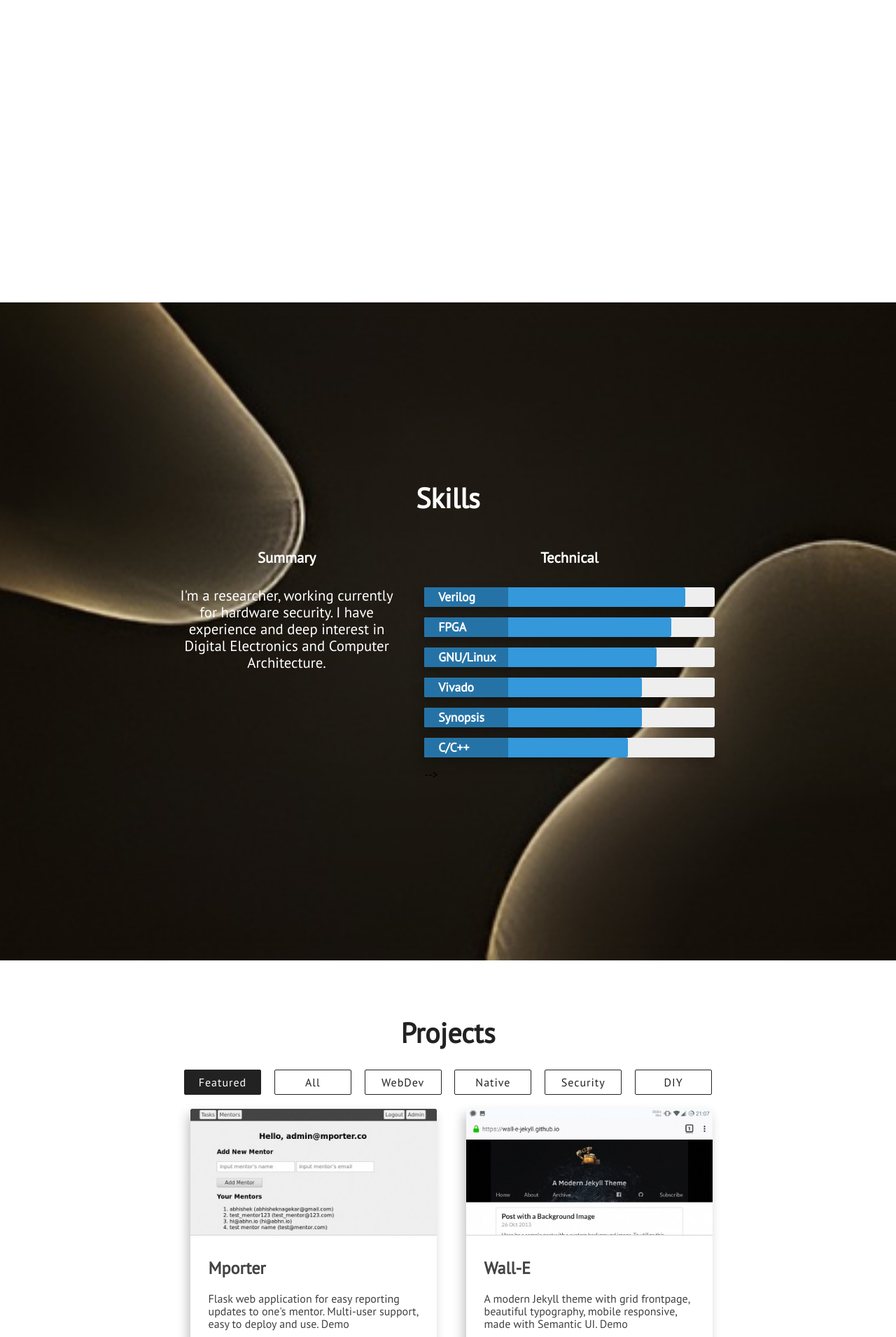
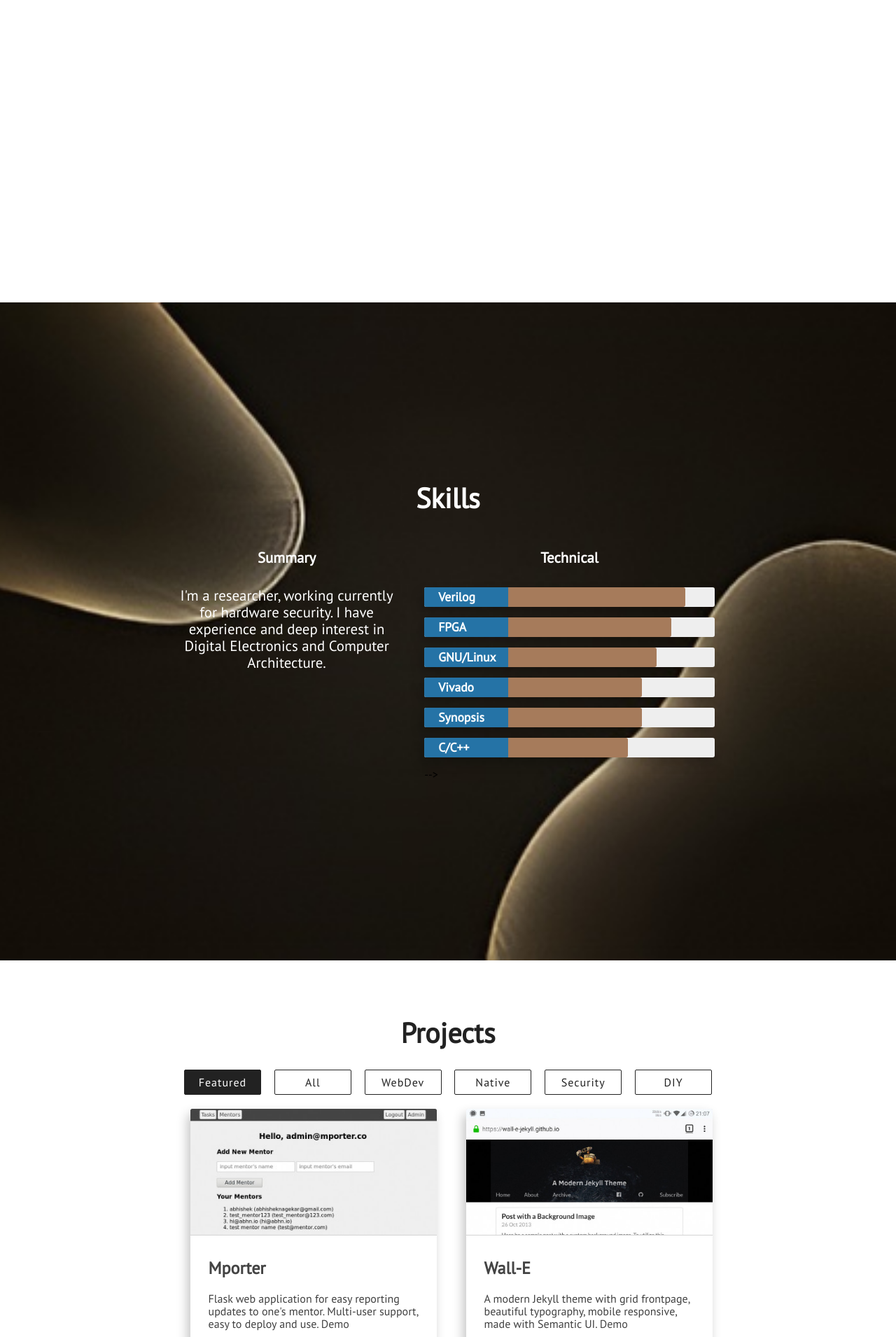
Before and after one commit to Dhruv-Kumar-1/Dhruv-Kumar-1.github.io, a Jekyll site: the page built from index.html, in a window 1280 px wide. Shown: the part 1528-3438 px from the top of the page at 70% size. Built offline with Jekyll 4.4.1, drawn with Linux system fonts in a browser that asks for light colours; nearby versions of some CDN libraries.

Commit message:
Update skills.html

```diff
--- a/_includes/skills.html
+++ b/_includes/skills.html
@@ -16,33 +16,33 @@
                     <div class="progress-bars">
                         <div class="skillbar clearfix " data-percent="90%">
                             <div class="skillbar-title" style="background: #2980b9;"><span>Verilog</span></div>
-                            <div class="skillbar-bar" style="background: #3498db;"></div>
+                            <div class="skillbar-bar" style="background: #A67B5B;"></div>
                         </div> <!-- End Skill Bar -->
 
                         <div class="skillbar clearfix " data-percent="85%">
                             <div class="skillbar-title" style="background: #2980b9;"><span>FPGA</span></div>
-                            <div class="skillbar-bar" style="background: #3498db;"></div>
+                            <div class="skillbar-bar" style="background: #A67B5B;"></div>
                         </div> <!-- End Skill Bar -->
 
                         <div class="skillbar clearfix " data-percent="80%">
                             <div class="skillbar-title" style="background: #2980b9;"><span>GNU/Linux</span></div>
-                            <div class="skillbar-bar" style="background: #3498db"></div>
+                            <div class="skillbar-bar" style="background: #A67B5B"></div>
                         </div> <!-- End Skill Bar -->
 
 
                         <div class="skillbar clearfix " data-percent="75%">
                             <div class="skillbar-title" style="background: #2980b9;"><span>Vivado</span></div>
-                            <div class="skillbar-bar" style="background: #3498db;"></div>
+                            <div class="skillbar-bar" style="background: #A67B5B;"></div>
                         </div> <!-- End Skill Bar -->
 
                         <div class="skillbar clearfix " data-percent="75%">
                             <div class="skillbar-title" style="background: #2980b9;"><span>Synopsis</span></div>
-                            <div class="skillbar-bar" style="background: #3498db;"></div>
+                            <div class="skillbar-bar" style="background: #A67B5B;"></div>
                         </div> <!-- End Skill Bar -->
 
                         <div class="skillbar clearfix " data-percent="70%">
                             <div class="skillbar-title" style="background: #2980b9"><span>C/C++</span></div>
-                            <div class="skillbar-bar" style="background: #3498db;"></div>
+                            <div class="skillbar-bar" style="background: #A67B5B;"></div>
                         </div> <!-- End Skill Bar -->
 
 <!--                         <div class="skillbar clearfix " data-percent="70%">
```
